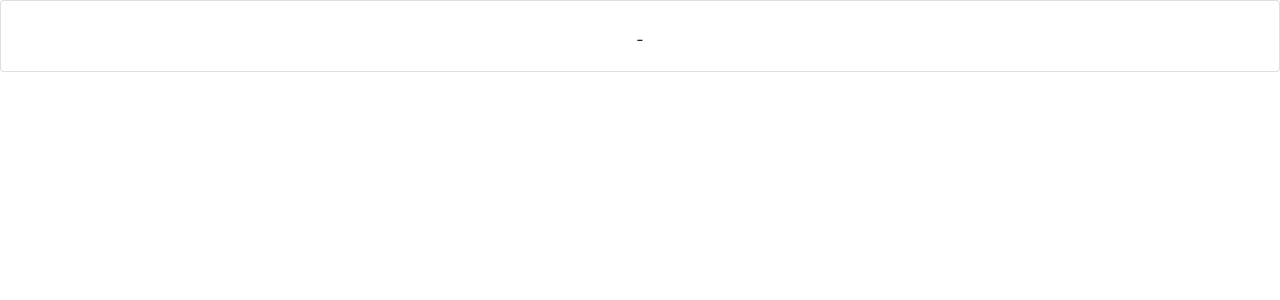
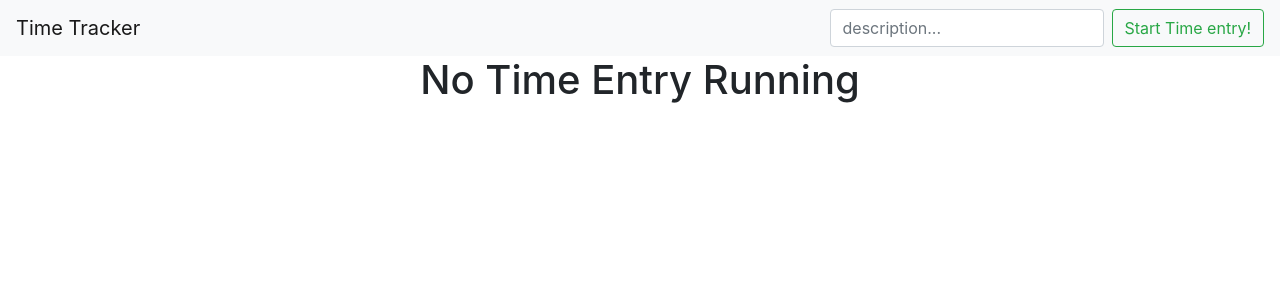
Before and after one commit to LukeG1/time_API, a React (Create React App) app in the folder frontend/: page / in a window 1280 px wide. Shown: the top 300 px of the page. Built offline with nearby package versions, Linux system fonts and the light colour scheme; no server answers.

Commit message:
very basic start stop for timers

```diff
--- a/frontend/src/App.js
+++ b/frontend/src/App.js
@@ -1,45 +1,50 @@
 import React from "react";
-import './App.css';
+import "./App.css";
+import { Navbar } from "./components/NavBar";
 import { TimeEntryHome } from "./components/TimeEntryHome";
 
 //MY TIME TRACKING API KEY: kiE3eTPhGN_8q3CpCvnRpQ
 export class App extends React.Component {
-
 	state = {
-    curent_time: {}
+		curent_time: null,
+	};
+	componentDidMount() {
+		fetch("https://2020gabel.pythonanywhere.com/time_entries", {
+			mode: "cors",
+			method: "GET",
+			headers: {
+				key: "kiE3eTPhGN_8q3CpCvnRpQ",
+			},
+		})
+			.then((res) => res.json())
+			.then((data) => {
+				this.setState({
+					curent_time: data.data,
+				});
+			})
+			.catch(console.log);
 	}
 
-  componentDidMount(){
-      fetch('https://2020gabel.pythonanywhere.com/time_entries', {
-      mode: 'cors',
-      method: 'GET',
-      headers: {
-        "key": "kiE3eTPhGN_8q3CpCvnRpQ"
-      }
-    })
-    .then(res => res.json())
-    .then((data) => {
-      this.setState({ curent_time:
-        {
-          name: data.data.description,
-          project: data.data.project_id,
-          start: data.data.start,
-          end: data.data.stop,
-        }
-      })
-    })
-    .catch(console.log)
-  }
+	handleTimeEntry = (time_data) => {
+		this.setState({ curent_time: time_data });
+	};
+	handleStopTimeEntry = (time_data) => {
+		this.setState({ curent_time: null });
+	};
 
-  render(){
-    console.log(this.state.curent_time.name)
+	render() {
 		return (
 			<div className="App">
-
-        <TimeEntryHome
-          data = {this.state.curent_time}
+				<Navbar
+					on_start_timer={this.handleTimeEntry}
+					on_stop_timer={this.handleStopTimeEntry}
+					data={this.state.curent_time}
 				/>
-
+				{this.state.curent_time != null ? (
+					<TimeEntryHome data={this.state.curent_time} />
+				) : (
+					<h1>No Time Entry Running</h1>
+				)}
 			</div>
 		);
 	}
--- /dev/null
+++ b/frontend/src/components/NavBar.js
@@ -0,0 +1,54 @@
+import React from "react";
+import { StartTimeEntry } from "./StartTimeEntry";
+import { StopTimeEntry } from "./StopTimeEntry";
+
+export class Navbar extends React.Component {
+	on_start_timer = (data) => {
+		this.props.on_start_timer(data);
+	};
+	on_stop_timer = (data) => {
+		this.props.on_stop_timer(data);
+	};
+	render() {
+		function show_curent_timer(props) {
+			if (props.data != null) {
+				return (
+					<div className="row">
+						{props.data.description != null ? (
+							<p className="col-md-3">{props.data.description}</p>
+						) : (
+							<p className="col-md-3">(no description)</p>
+						)}
+						<p className="col-md-3">{props.data.id}</p>
+						<p className="col-md-3">{props.data.start}</p>
+					</div>
+				);
+			}
+			return null;
+		}
+
+		return (
+			<nav className="navbar navbar-expand-lg navbar-light bg-light sticky-top">
+				<a className="navbar-brand" href="#">
+					Time Tracker
+				</a>
+				<ul className="navbar-nav mr-auto">
+					<li className="nav-item active">
+						{/* CURRENT TIME ENTRY */}
+						{show_curent_timer(this.props)}
+					</li>
+				</ul>
+				<div className="form-inline my-2 my-lg-0">
+					{this.props.data == null ? (
+						<StartTimeEntry on_start_timer={this.on_start_timer} />
+					) : (
+						<StopTimeEntry
+							data={this.props.data}
+							on_stop_timer={this.on_stop_timer}
+						/>
+					)}
+				</div>
+			</nav>
+		);
+	}
+}
--- /dev/null
+++ b/frontend/src/components/StartTimeEntry.js
@@ -0,0 +1,48 @@
+import React from "react";
+
+export class StartTimeEntry extends React.Component {
+	send_time_entry = () => {
+		var descString = "";
+		if (document.getElementById("time_entry_description").value != "") {
+			descString =
+				"?description=" +
+				document.getElementById("time_entry_description").value;
+		}
+
+		fetch(
+			"https://2020gabel.pythonanywhere.com/time_entries" + descString,
+			{
+				mode: "cors",
+				method: "POST",
+				headers: {
+					key: "kiE3eTPhGN_8q3CpCvnRpQ",
+				},
+			}
+		)
+			.then((res) => res.json())
+			.then((data) => {
+				this.props.on_start_timer(data.data);
+				console.log(data.data);
+			})
+			.catch(console.log);
+	};
+
+	render() {
+		return (
+			<div>
+				<input
+					type="text"
+					className="form-control mr-sm-2"
+					placeholder="description..."
+					id="time_entry_description"
+				/>
+				<button
+					className="btn btn-outline-success my-2 my-sm-0"
+					onClick={this.send_time_entry}
+				>
+					Start Time entry!
+				</button>
+			</div>
+		);
+	}
+}
--- /dev/null
+++ b/frontend/src/components/StopTimeEntry.js
@@ -0,0 +1,33 @@
+import React from "react";
+
+export class StopTimeEntry extends React.Component {
+	send_time_entry = () => {
+		fetch(
+			"https://2020gabel.pythonanywhere.com/time_entries?time_entry_id=" +
+				this.props.data.id,
+			{
+				mode: "cors",
+				method: "POST",
+				headers: {
+					key: "kiE3eTPhGN_8q3CpCvnRpQ",
+				},
+			}
+		)
+			.then((res) => res.json())
+			.then((data) => {
+				this.props.on_stop_timer(data.data);
+			})
+			.catch(console.log);
+	};
+
+	render() {
+		return (
+			<button
+				className="btn btn-outline-danger my-2 my-sm-0"
+				onClick={this.send_time_entry}
+			>
+				Stop the timer
+			</button>
+		);
+	}
+}
--- a/frontend/src/components/TimeEntryHome.js
+++ b/frontend/src/components/TimeEntryHome.js
@@ -5,9 +5,18 @@ export class TimeEntryHome extends React.Component {
 		return (
 			<div className="card">
 				<div className="card-body">
-                    <h5 className="card-title">{ this.props.data.name }</h5>
-                    <h6 className="card-subtitle mb-2 text-muted">{ this.props.data.project }</h6>
-                    <p className="card-text">{ this.props.data.start } - { this.props.data.end }</p>
+					<h5 className="card-title">
+						{this.props.data.description}
+					</h5>
+					<h6 className="card-subtitle mb-2 text-muted">
+						{this.props.data.project_id}
+					</h6>
+					<h6 className="card-subtitle mb-2 text-muted">
+						{this.props.data.id}
+					</h6>
+					<p className="card-text">
+						{this.props.data.start} - {this.props.data.stop}
+					</p>
 				</div>
 			</div>
 		);
```
Also changed, not shown: frontend/src/components/Counter.js (+4 -6 lines). Lines whose indentation alone changed are shown as unchanged.
